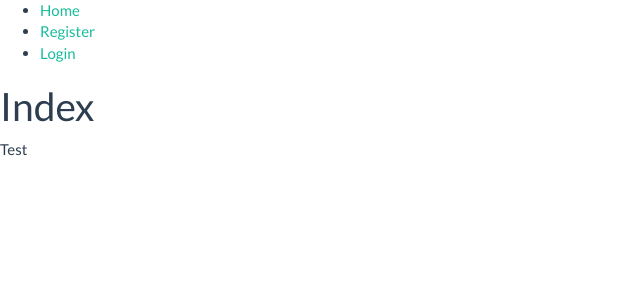
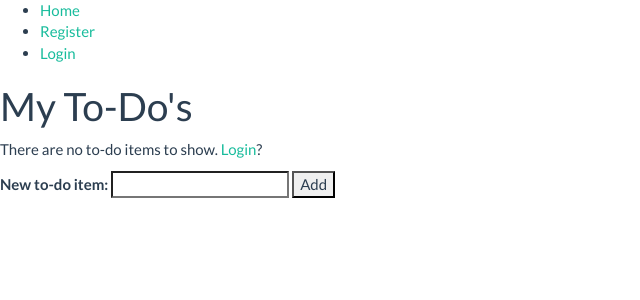
Before and after one commit to imbryan/to-do, a Flask app: page / in a window 1280 px wide. Shown: the top 300 px of the page, without its empty margins (0-640 px from the left). Run offline with Flask 2, Linux system fonts and the light colour scheme; some libraries are stand-ins or nearby versions.

Commit message:
updated view and template to include todos

```diff
--- a/app.py
+++ b/app.py
@@ -1,5 +1,5 @@
-from flask import Flask, redirect, url_for, render_template, request
-from models import db
+from flask import Flask, redirect, url_for, render_template, request, session
+from models import db, User, ToDO
 from decouple import config
 from auth import bp as auth_bp
 
@@ -16,12 +16,18 @@ db.init_app(app)
 db.create_all()
 
 
-@app.route("/")
+@app.route("/", methods=('GET', 'POST'))
 def index():
-    '''
-    Home page
-    '''
-    return render_template('index.html')
+    if request.method == 'POST':
+        return redirect(url_for('index'))
+
+    todos = None
+    try:
+        todos = ToDO.query.filter_by(user_id=session['user_id']).all()
+    except Exception:
+        pass  # No to-do's found
+
+    return render_template('index.html', todos=todos)
 
 
 # Authentication Blueprint
--- a/templates/index.html
+++ b/templates/index.html
@@ -1,9 +1,23 @@
 {% extends 'base.html' %}
 
 {% block header %}
-    <h1>{% block title %}Index{% endblock %}</h1>
+    <h1>{% block title %}My To-Do's{% endblock %}</h1>
 {% endblock %}
 
 {% block content %}
-    <p>Test</p>
+    {% if todos %}
+        <ul>
+        {% for todo in todos %}
+            <li>{{ todo.text }}</li>
+        {% endfor %}</ul>
+    {% else %}
+        <p>There are no to-do items to show.
+            {% if not g.user %}<a href="{{ url_for('auth.login') }}">Login</a>?{% endif %}</p>
+    {% endif %}
+
+    <form method="post">
+        <label for="add">New to-do item: </label>
+        <input name="todo" id="new" required>
+        <input type="submit" value="Add">
+    </form>
 {% endblock %}
```
